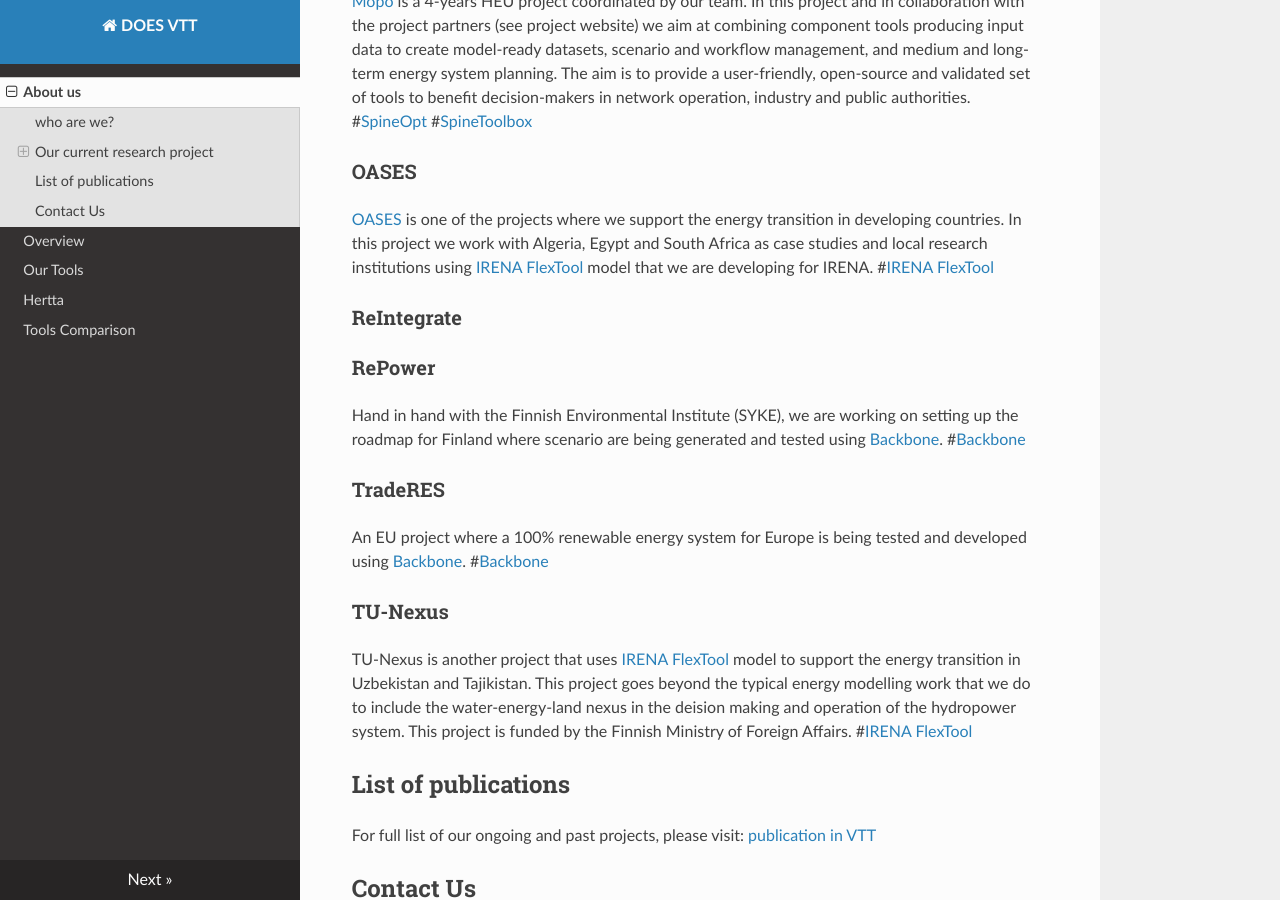
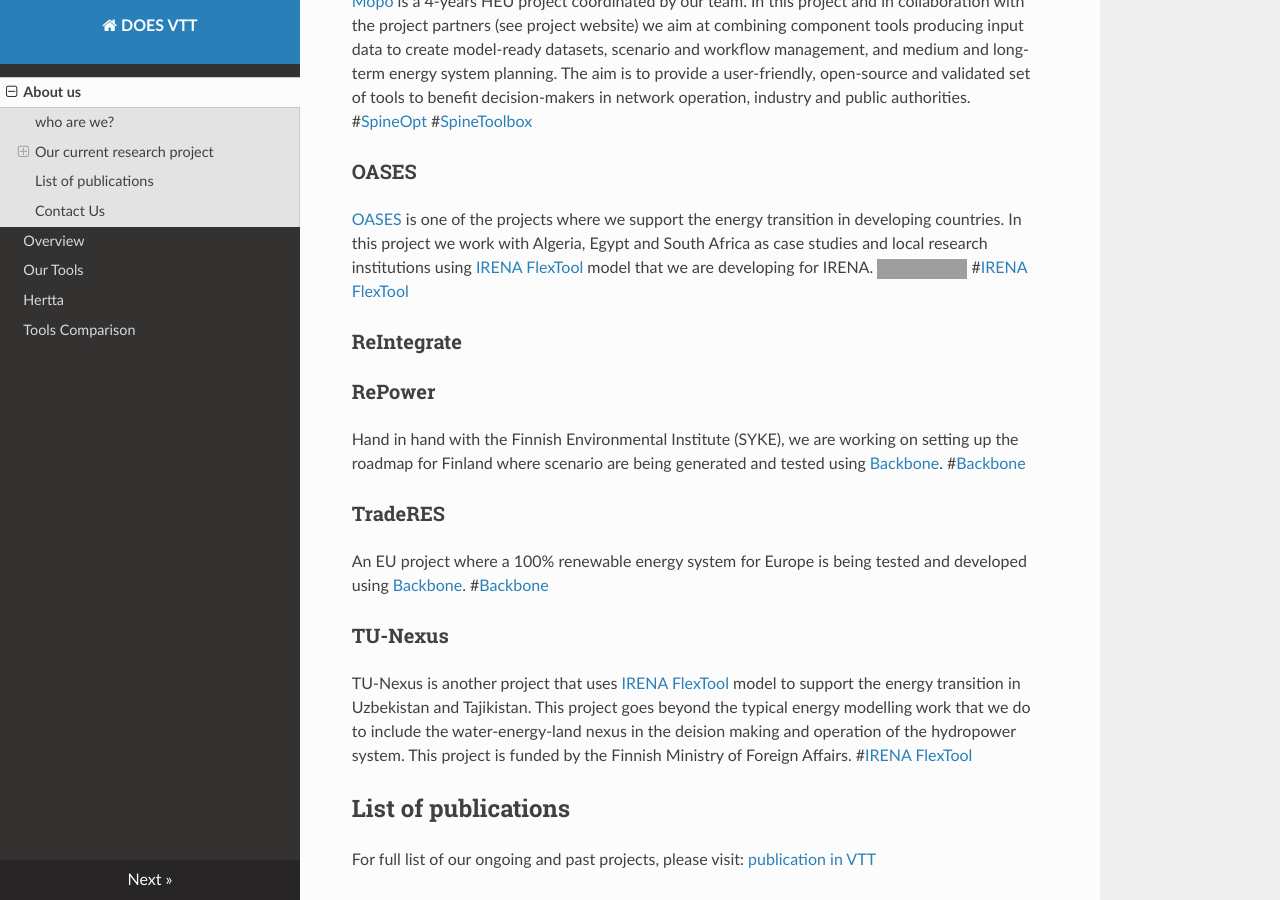
Before and after one commit to DOESVTT/doesvtt, an MkDocs documentation site: the page built from docs/index.md, in a window 1280 px wide and 900 px high, scrolled down 2033 px. Built offline with MkDocs 1.6.1, drawn with Linux system fonts in a browser that asks for light colours; nearby versions of some CDN libraries; part of the change alters nothing that is shown; grey boxes are pictures that could not be loaded.

```diff
--- a/docs/index.md
+++ b/docs/index.md
@@ -33,7 +33,8 @@ The [Elexia](https://www.elexia-project.eu) focuses on the development of the en
 [Mopo](tools-for-energy-system-modelling.org) is a 4-years HEU project coordinated by our team. In this project and in collaboration with the project partners (see project website) we aim at combining component tools producing input data to create model-ready datasets, scenario and workflow management, and medium and long-term energy system planning. The aim is to provide a user-friendly, open-source and validated set of tools to benefit decision-makers in network operation, industry and public authorities. #[SpineOpt](https://doesvtt.github.io/doesvtt/our_tools/#spineopt) #[SpineToolbox](https://doesvtt.github.io/doesvtt/our_tools/#spinetoolbox)
 
 ### OASES
-[OASES](https://www.leap-re.eu/oases/) is one of the projects where we support the energy transition in developing countries. In this project we work with Algeria, Egypt and South Africa as case studies and local research institutions using [IRENA FlexTool](https://doesvtt.github.io/doesvtt/our_tools/#irena-flextool) model that we are developing for IRENA. #[IRENA FlexTool](https://doesvtt.github.io/doesvtt/our_tools/#irena-flextool)
+[OASES](https://www.leap-re.eu/oases/) is one of the projects where we support the energy transition in developing countries. In this project we work with Algeria, Egypt and South Africa as case studies and local research institutions using [IRENA FlexTool](https://doesvtt.github.io/doesvtt/our_tools/#irena-flextool) model that we are developing for IRENA. ![Static Badge](https://img.shields.io/badge/FlexTool-029DED)
+ #[IRENA FlexTool](https://doesvtt.github.io/doesvtt/our_tools/#irena-flextool)
 
 ### ReIntegrate
 
```
